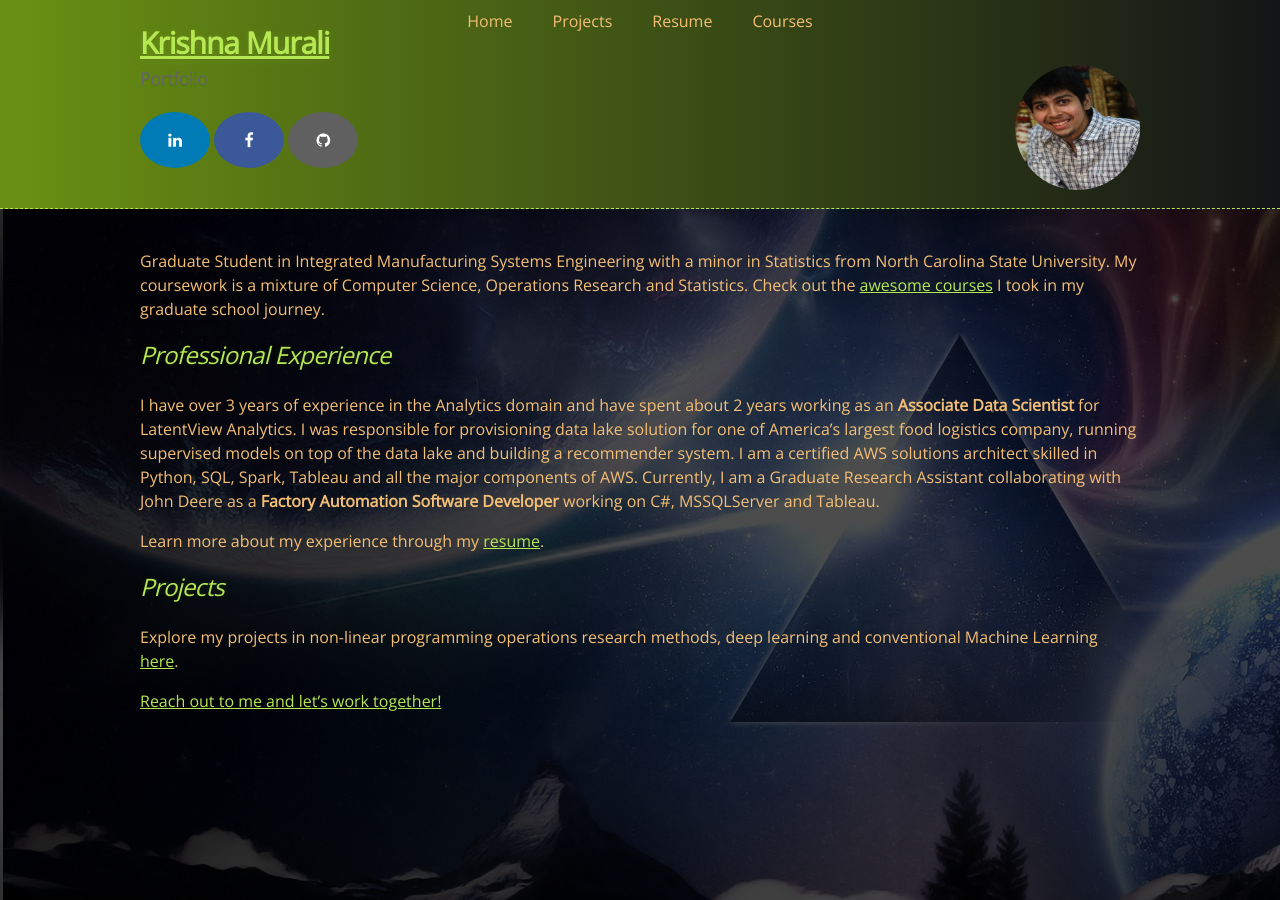
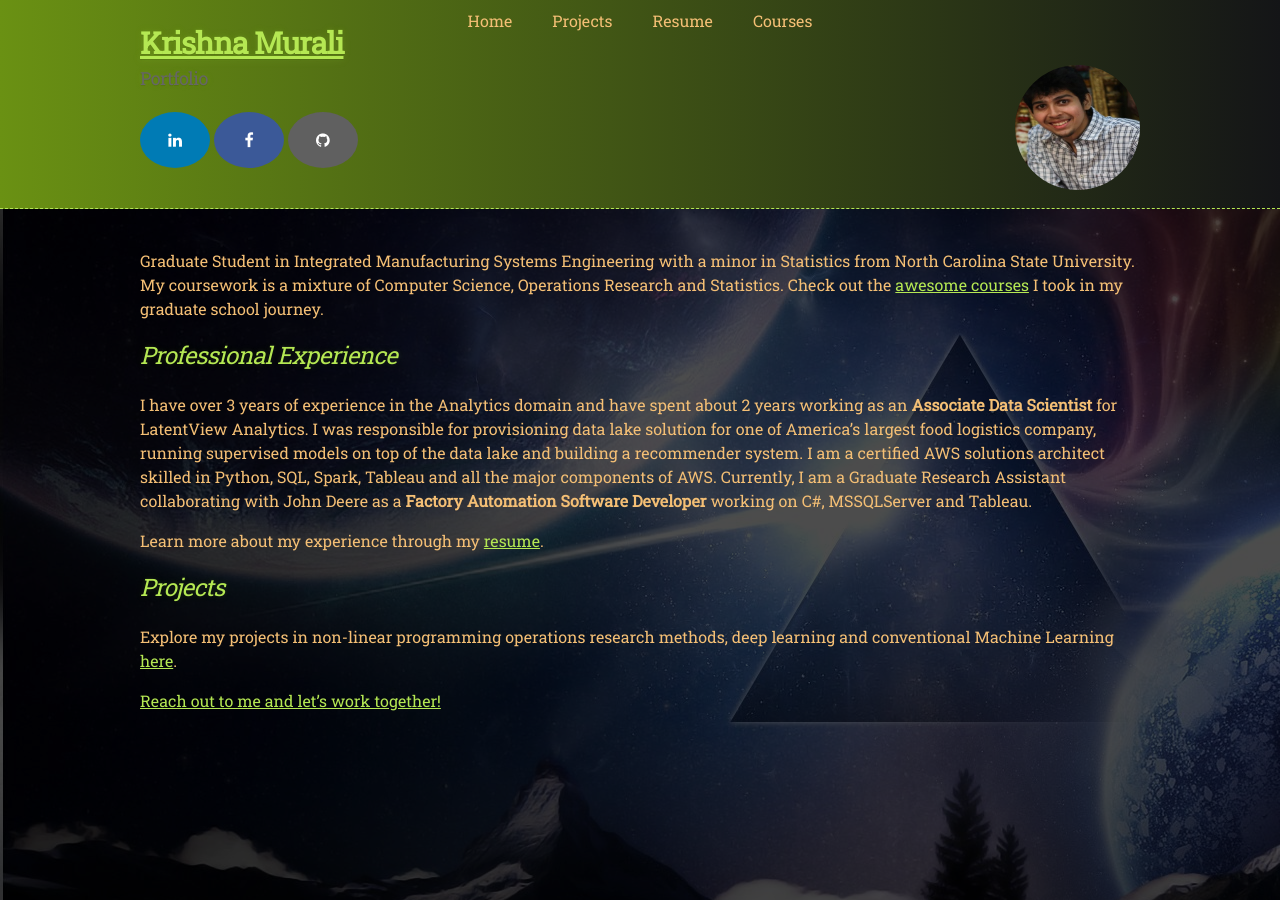
Before and after one commit to KrishnaMurali177/KrishnaMurali177.github.io, a Jekyll site: the page built from index.md, in a window 1280 px wide. Built offline with Jekyll 4.4.1, drawn with Linux system fonts in a browser that asks for light colours.

Commit message:
Update jekyll-theme-hacker.scss

```diff
--- a/_sass/jekyll-theme-hacker.scss
+++ b/_sass/jekyll-theme-hacker.scss
@@ -1,6 +1,7 @@
 @import "rouge-base16-dark";
 @import "default_colors";
-@import url('https://fonts.googleapis.com/css?family=Open+Sans');
+@import url('https://fonts.googleapis.com/css?family=Roboto+Slab');
+
 
 $body-background: $cod-grey !default;
 $body-foreground: $rajah !default;
@@ -26,7 +27,7 @@ body {
   color: $body-foreground;
   font-size: 16px;
   line-height: 1.5;
-  font-family: "Open Sans", sans-serif;
+  font-family: "Roboto Slab";
 }
 
 /* General & 'Reset' Stuff */
@@ -83,7 +84,7 @@ header h1 {
   line-height: 1.5;
   margin: 0 0 0 0px;
   font-weight: bold;
-  font-family: "Open Sans", sans-serif;
+  font-family: "Roboto Slab";
   color: $conifer;//$header;
   text-shadow: 0 1px 1px rgba(0, 0, 0, 0.1),
                0 0 5px rgba(181, 232, 83, 0.1),
@@ -125,7 +126,7 @@ section img {
 
 h1, h2, h3, h4, h5, h6 {
   font-weight: normal;
-  font-family: "Open Sans", sans-serif;
+  font-family: "Roboto Slab";
   color: $header;
   letter-spacing: -0.03em;
   text-shadow: 0 1px 1px rgba(0, 0, 0, 0.1),
```
